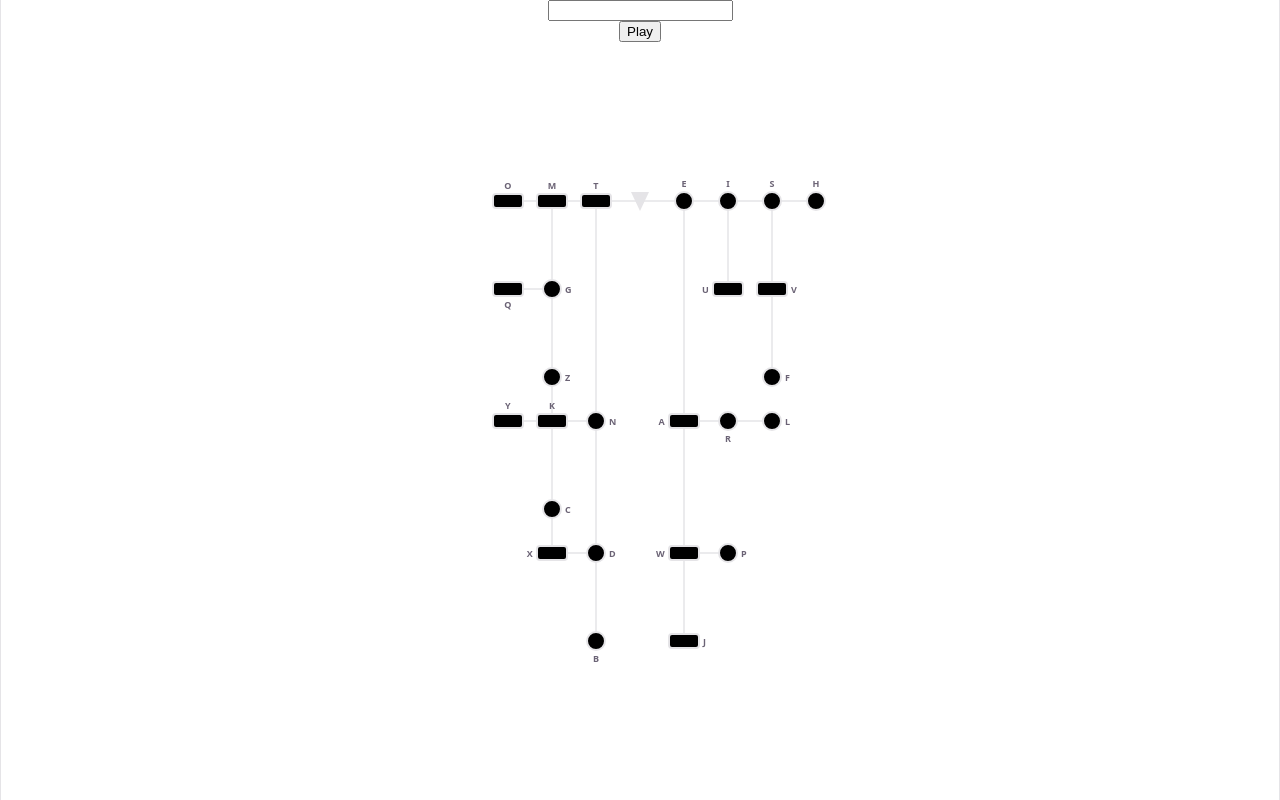
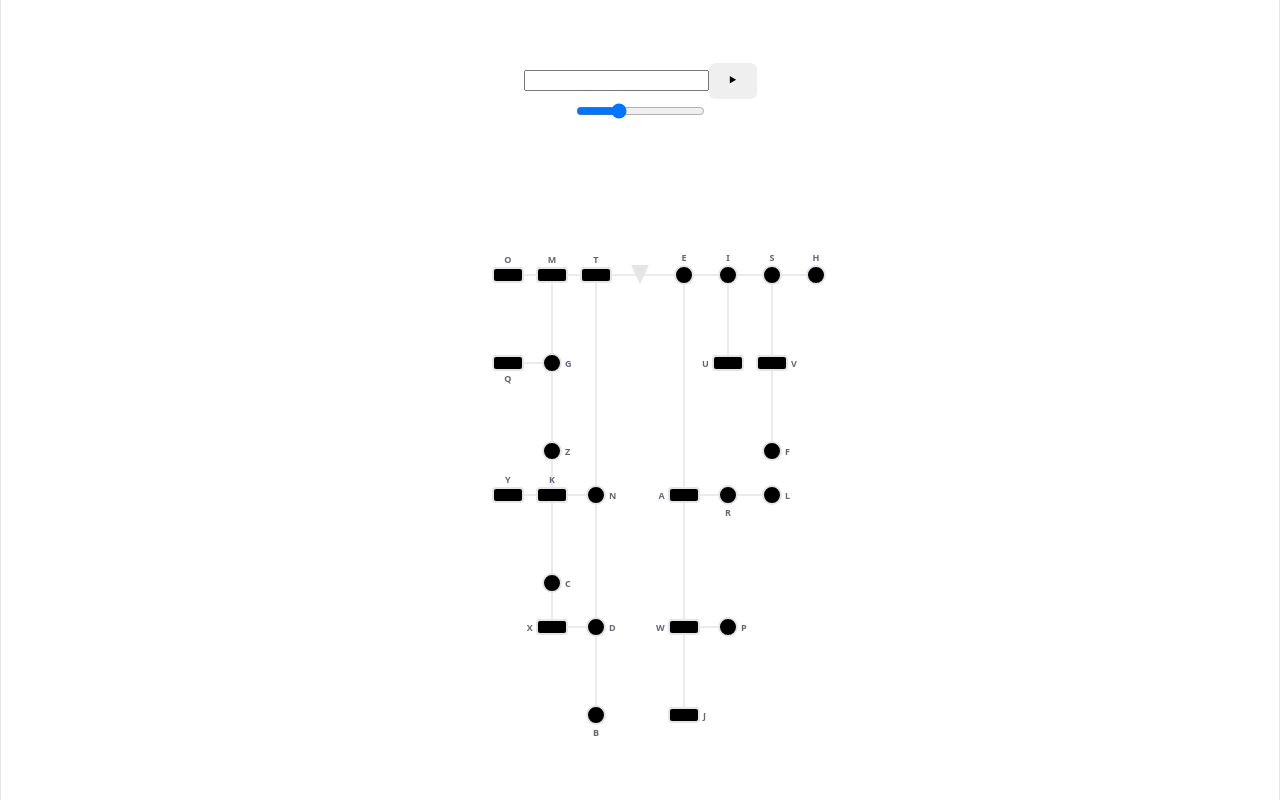
Before and after one commit to muniz95/morse-visualizer, a React (Vite) app: page / in a window 1280 px wide. Built offline with nearby package versions, Linux system fonts and the light colour scheme.

Commit message:
Added configurable playback speed

```diff
--- a/src/app/styles.ts
+++ b/src/app/styles.ts
@@ -1,9 +1,14 @@
 import styled from "styled-components";
 
-export const MorseCodeInputSection = styled.section``;
-export const MorseVisualizerSection = styled.section`
+const DefaultSection = styled.section`
   display: flex;
   align-items: center;
   justify-content: center;
   flex-grow: 1;
+`
+
+export const MorseCodeInputSection = styled(DefaultSection)`
 `;
+
+export const MorseVisualizerSection = styled(DefaultSection)`
+`;
--- a/src/features/morse-code-input/styles.ts
+++ b/src/features/morse-code-input/styles.ts
@@ -7,6 +7,13 @@ const MorseCodeInputContainer = styled.div`
   flex-flow: column;
 `;
 
-const S = { MorseCodeInputContainer };
+const MorseCodePlayButton = styled.button`
+  width: 48px;
+  height: 36px;
+  border-radius: 15%;
+  border-style: none;
+`;
+
+const S = { MorseCodeInputContainer, MorseCodePlayButton };
 
 export default S;
--- a/src/features/morse-code-input/ui/morse-code-input.tsx
+++ b/src/features/morse-code-input/ui/morse-code-input.tsx
@@ -1,19 +1,35 @@
-import S from "@/features/morse-code-input/styles";
-import { useAppStore } from "@/store";
+import S from '@/features/morse-code-input/styles';
+import { useAppStore } from '@/store';
 
 const MorseCodeInput = () => {
   const input = useAppStore((state) => state.morseInput);
   const setInput = useAppStore((state) => state.setMorseInput);
+  const setSpeed = useAppStore((state) => state.setSpeed);
   const play = useAppStore((state) => state.play);
+  const speed = useAppStore((state) => state.speed);
   return (
     <S.MorseCodeInputContainer>
+      <div>
         <input
           type="text"
           id="morse-code-input"
           onChange={({ target }) => setInput(target.value)}
           value={input}
         ></input>
-      <button onClick={play}>Play</button>
+        <S.MorseCodePlayButton onClick={play}>&#11208;</S.MorseCodePlayButton>
+      </div>
+      <div>
+        <input
+          type="range"
+          name="speed"
+          min={10}
+          max={300}
+          defaultValue={100}
+          id="speed"
+          value={speed}
+          onChange={({ target }) => setSpeed(target.valueAsNumber)}
+        />
+      </div>
     </S.MorseCodeInputContainer>
   );
 };
--- a/src/store.ts
+++ b/src/store.ts
@@ -1,7 +1,7 @@
-import { create } from "zustand";
-import { dictionary } from "@/constants";
-import { formatSentence } from "@/utils";
-import { playTone } from "@/lib/sound";
+import { create } from 'zustand';
+import { dictionary } from '@/constants';
+import { formatSentence } from '@/utils';
+import { playTone } from '@/lib/sound';
 
 interface State {
   morseInput: string;
@@ -10,15 +10,18 @@ interface State {
   setCurrentIndex: (index: number) => void;
   currentChar: string;
   setCurrentChar: (char: string) => void;
+  speed: number;
+  setSpeed: (value: number) => void;
   currentSignalIndex: number;
   isCharDone: boolean;
   play: () => void;
 }
 
 const initialState = {
-  morseInput: "",
+  morseInput: '',
   currentIndex: 0,
-  currentChar: "",
+  speed: 100,
+  currentChar: '',
   currentSignalIndex: -1,
   isCharDone: false,
 };
@@ -28,21 +31,33 @@ export const useAppStore = create<State>((set, get) => ({
   setMorseInput: (value) => set({ morseInput: value }),
   setCurrentIndex: (value) => set({ currentIndex: value }),
   setCurrentChar: (value) => set({ currentChar: value }),
+  setSpeed: (value) => set({ speed: value }),
   play: async () => {
-    const sentence = formatSentence(get().morseInput).split("");
+    const sentence = formatSentence(get().morseInput).split('');
     for (let charIdx = 0; charIdx < sentence.length; charIdx++) {
       const char = sentence[charIdx];
-      set({ currentIndex: charIdx, currentChar: char, currentSignalIndex: -1, isCharDone: false });
+      set({
+        currentIndex: charIdx,
+        currentChar: char,
+        currentSignalIndex: -1,
+        isCharDone: false,
+      });
       const signals = dictionary[char] ?? [];
       for (let sigIdx = 0; sigIdx < signals.length; sigIdx++) {
         const signal = signals[sigIdx];
         set({ currentSignalIndex: sigIdx });
-        await playTone(signal === "long_signal" ? 300 : 100);
+        const duration = (signal === 'long_signal' ? 300 : 100) / (get().speed / 100);
+        await playTone(duration);
         await new Promise((resolve) => setTimeout(resolve, 100));
       }
       set({ isCharDone: true });
       await new Promise((resolve) => setTimeout(resolve, 500));
     }
-    set({ currentIndex: 0, currentChar: "", currentSignalIndex: -1, isCharDone: false });
+    set({
+      currentIndex: 0,
+      currentChar: '',
+      currentSignalIndex: -1,
+      isCharDone: false,
+    });
   },
 }));
```
Also changed, not shown: 1 other file (tests, documents, lock files or other folders). Lines whose indentation alone changed are shown as unchanged.
